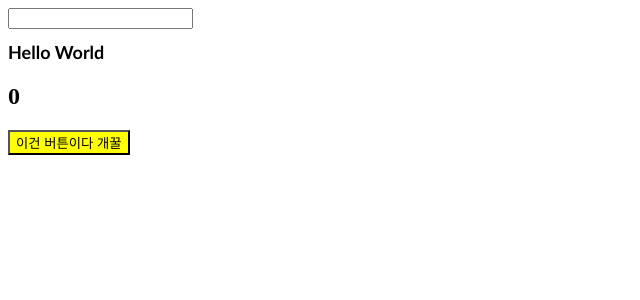
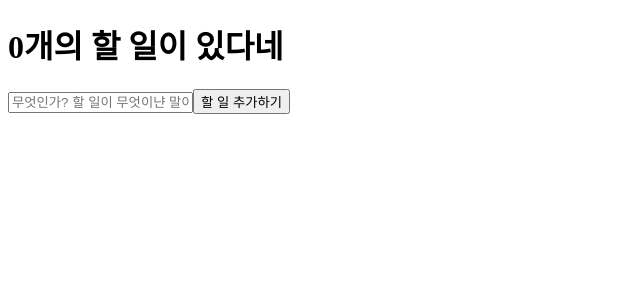
Before and after one commit to custardcream98/React.js-study, a React (Create React App) app: page / in a window 1280 px wide. Shown: the top 300 px of the page, without its empty margins (0-640 px from the left). Built offline with nearby package versions, Linux system fonts and the light colour scheme.

Commit message:
배열의 setState

```diff
--- a/src/App.js
+++ b/src/App.js
@@ -1,41 +1,30 @@
-import './Button'
-import Button from './Button';
-import styles from './App.module.css'
-import { useState, useEffect } from 'react';
+import { useState } from 'react';
 
 function App() {
-    const [counter, setCounter] = useState(0);
-    const [keyword, setKeyword] = useState("");
+    const [toDo, setToDo] = useState("");
+    const [toDos, setToDos] = useState([]);
 
-    const onKeywordChange = (event) => setKeyword(event.target.value);
-    const onBtnClick = () => setCounter((current) => current + 1);
+    const onChange = (event) => setToDo(event.target.value);
+    const onSubmit = (event) => {
+        event.preventDefault();
+        if (toDo === "") {
+            return;
+        }
+        setToDos((priv) => [toDo, ...priv]);
+        setToDo("");
 
-    console.log("매번 렌더링 될 때마다 실행");
-
-    useEffect(() => {
-        console.log("처음 렌더링 될 때 한번만 실행");
-    }, []);
-
-    useEffect(() => {
-        if (counter !== 0) {
-            console.log("counter 눌렸을 때 실행");
-        }
-    }, [counter]);
-
-    useEffect(() => {
-        if (keyword !== "") {
-            console.log("keyword 입력 됐을 때 실행");
-        }
-    }, [keyword]);
+        console.log(toDos);
+    };
 
     return (
         <div>
-            <input type="text" value={keyword} onChange={onKeywordChange}></input>
-            <h1 className={styles.title}>Hello World</h1>
-            <h2>{counter}</h2>
-            <Button text='이건 버튼이다 개꿀' onClick={onBtnClick} />
+            <h1>{toDos.length}개의 할 일이 있다네</h1>
+            <form onSubmit={onSubmit}>
+                <input onChange={onChange} value={toDo} type="text" placeholder="무엇인가? 할 일이 무엇이냔 말이야" />
+                <button>할 일 추가하기</button>
+            </form>
         </div>
-    );
+    )
 }
 
 export default App;
--- a/src/App.module.css
+++ /dev/null
@@ -1,4 +0,0 @@
-.title {
-    font-family: 'Gill Sans', 'Gill Sans MT', Calibri, 'Trebuchet MS', sans-serif;
-    font-size: 18px;
-}
--- a/src/Button.js
+++ /dev/null
@@ -1,13 +0,0 @@
-import PropTypes from "prop-types";
-import styles from "./Button.module.css";
-
-function Button({ text, onClick }) {
-    return <button className={styles.btn} onClick={onClick}>{text}</button>;
-}
-
-Button.propTypes = {
-    text: PropTypes.string.isRequired,
-    onClick: PropTypes.func.isRequired
-}
-
-export default Button;
--- a/src/Button.module.css
+++ /dev/null
@@ -1,4 +0,0 @@
-.btn {
-    background-color: yellow;
-    color: black;
-}
```
Also changed, not shown: 1 other file (tests, documents, lock files or other folders).
